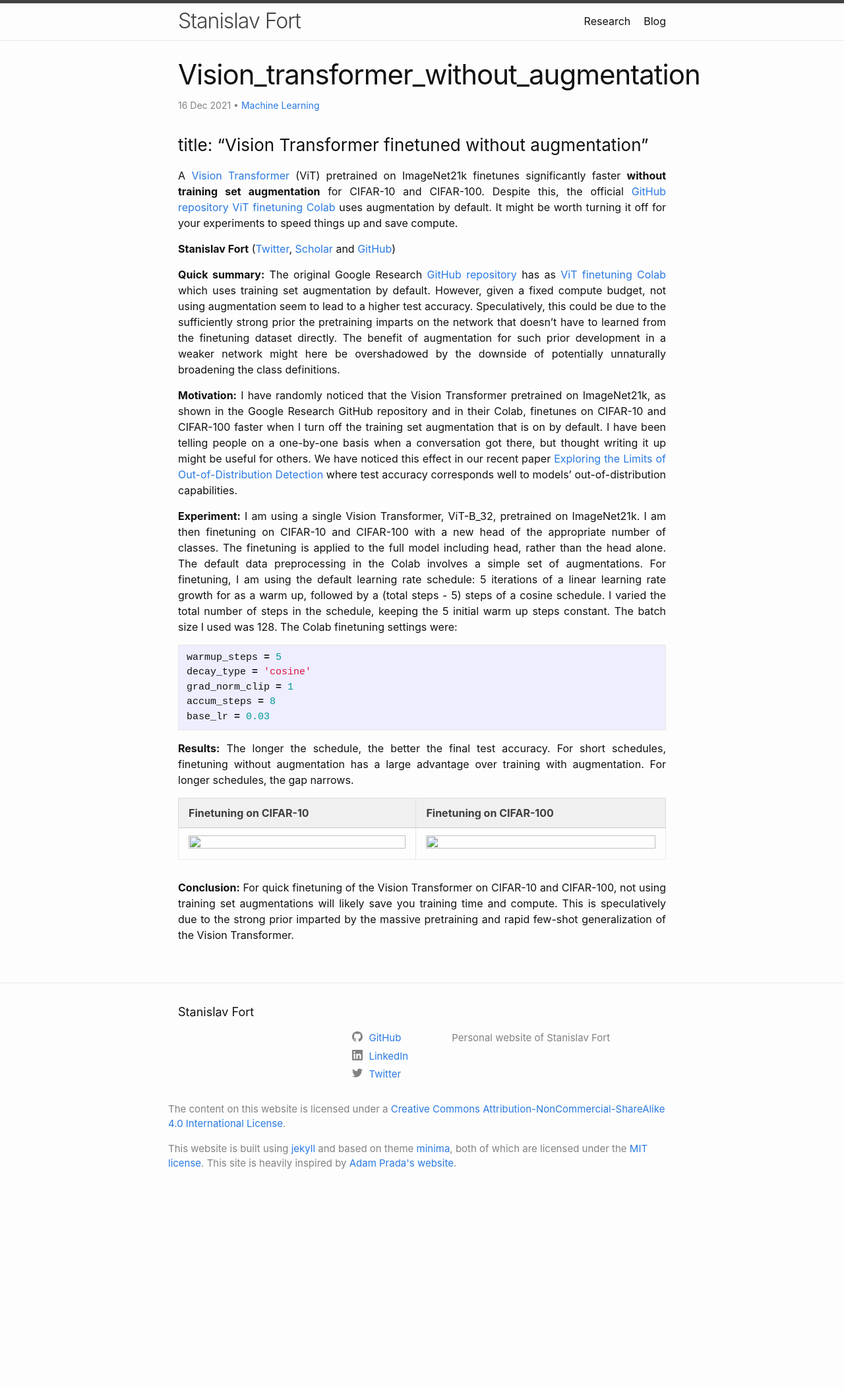
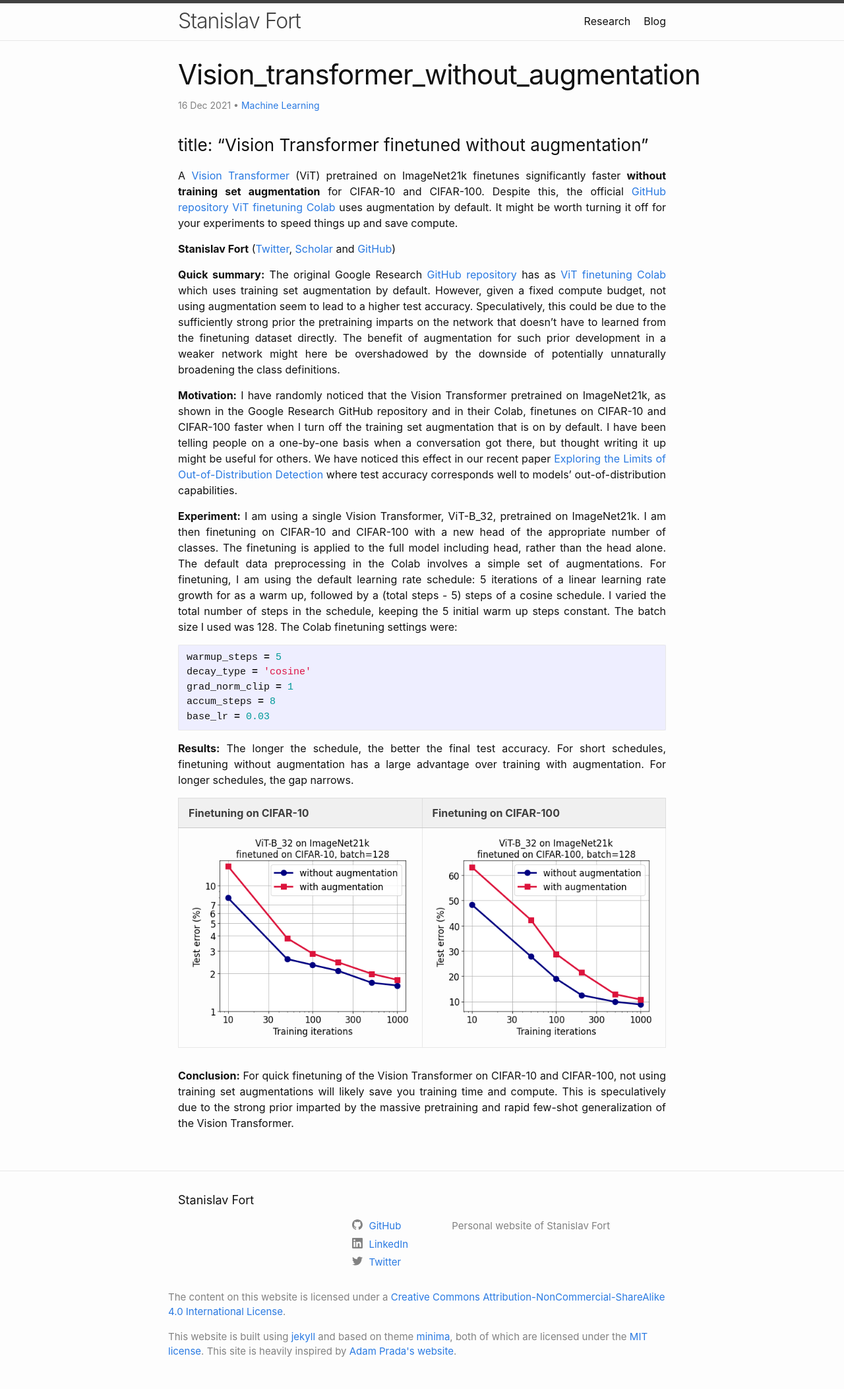
Before and after one commit to stanislavfort/stanislavfort.github.io, a Jekyll site: the page built from _posts/ML/2021-12-16-vision_transformer_without_augmentation.md, in a window 1280 px wide. Shown: the whole page at 66% size. Built offline with Jekyll 4.4.1, drawn with Linux system fonts in a browser that asks for light colours; before the commit the page ends 1820 px from its top, so only the background shows below that.

Commit message:
A link to the images in the images folder

```diff
--- a/_posts/ML/2021-12-16-vision_transformer_without_augmentation.md
+++ b/_posts/ML/2021-12-16-vision_transformer_without_augmentation.md
@@ -24,6 +24,6 @@ base_lr = 0.03
 
 | Finetuning on CIFAR-10                                       | Finetuning on CIFAR-100                                      |
 | ------------------------------------------------------------ | ------------------------------------------------------------ |
-| <img src="vit_finetune_cifar10.png" ALIGN="center" height="100%" width="100%"> | <img src="vit_finetune_cifar100.png" ALIGN="center" height="100%" width="100%"> |
+| <img src="/images/vit_finetune_cifar10.png" ALIGN="center" height="100%" width="100%"> | <img src="/images/vit_finetune_cifar100.png" ALIGN="center" height="100%" width="100%"> |
 
 **Conclusion:** For quick finetuning of the Vision Transformer on CIFAR-10 and CIFAR-100, not using training set augmentations will likely save you training time and compute. This is speculatively due to the strong prior imparted by the massive pretraining and rapid few-shot generalization of the Vision Transformer.
```
